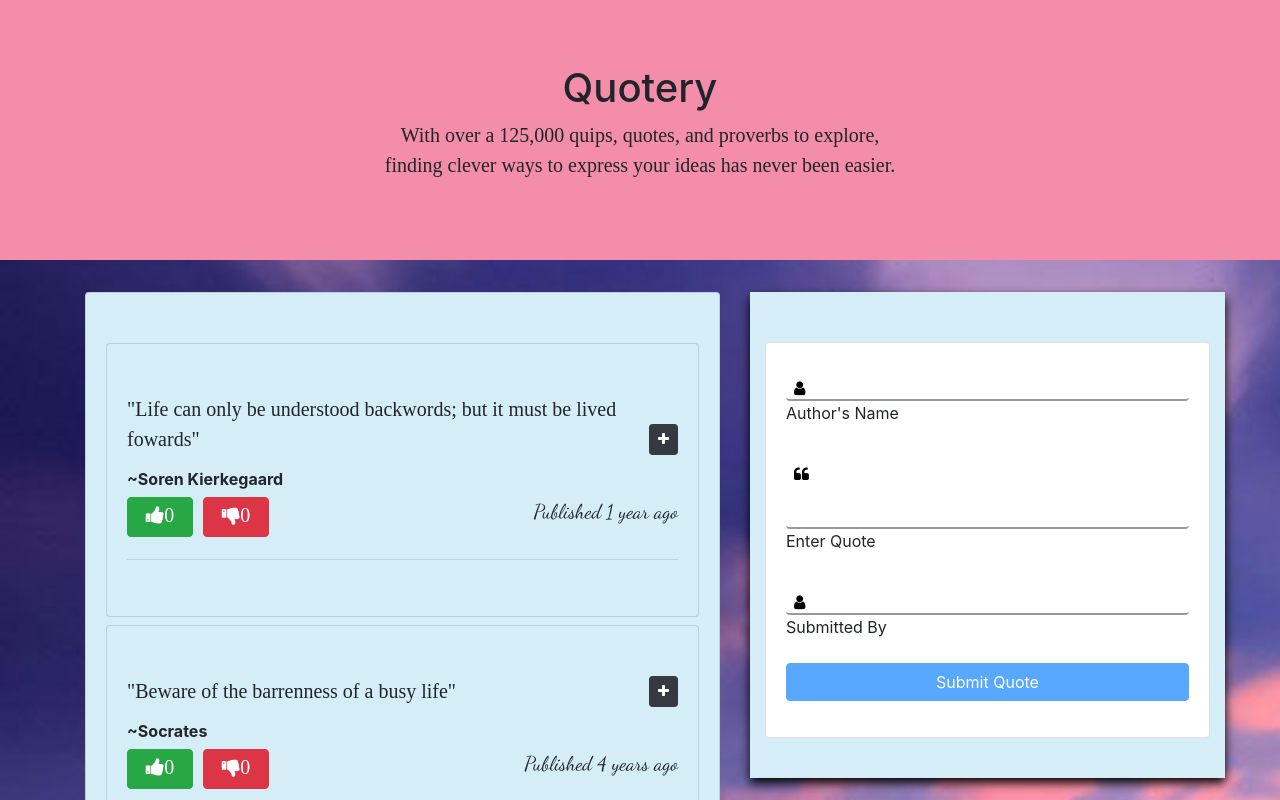
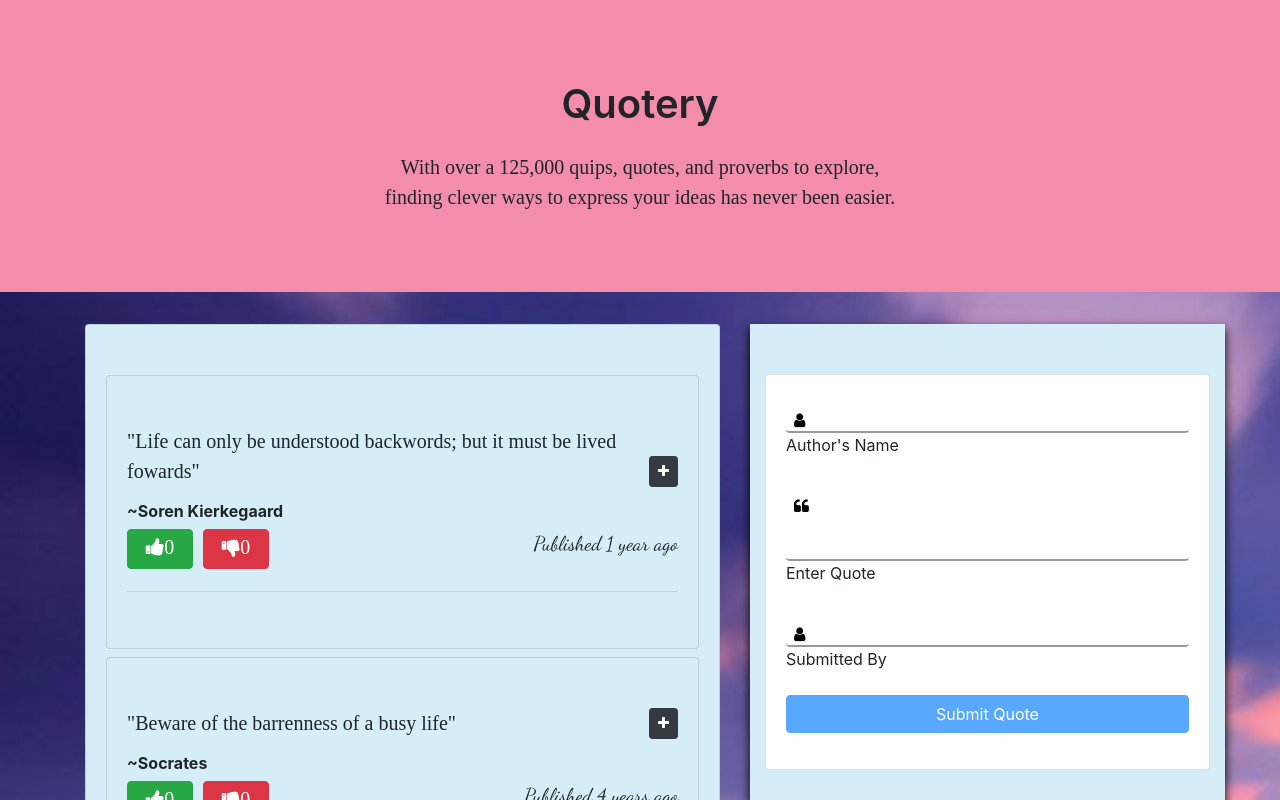
Before and after one commit to Brenda-M/Quotes-Application-with-Angular, an Angular app: page / in a window 1280 px wide. Shown: the top 800 px of the page. Built offline with nearby package versions, Linux system fonts and the light colour scheme; a web font is replaced by a local one.

Commit message:
change line height of jumbotron text

```diff
--- a/src/app/components/quotes/quotes.component.css
+++ b/src/app/components/quotes/quotes.component.css
@@ -14,6 +14,12 @@
   color: black;
   height: 20vh;
   padding-top: 50px;
+}
+
+.title{
+  font-size: 40px;
+  font-weight: 600;
+  line-height: 2;
 }
 
 .card-body {
--- a/src/app/components/quotes/quotes.component.html
+++ b/src/app/components/quotes/quotes.component.html
@@ -1,6 +1,6 @@
-<div class="jumbotron jumbotron-fluid text-center title">
-  <h1>Quotery</h1>
-  <p>With over a 125,000 quips, quotes, and proverbs to explore, <br> finding clever ways to express your ideas has never been easier.</p>
+<div class="jumbotron jumbotron-fluid text-center">
+  <h1 class="title">Quotery</h1>
+  <p class="title-tag">With over a 125,000 quips, quotes, and proverbs to explore, <br> finding clever ways to express your ideas has never been easier.</p>
 </div>
 <div class="container mainbody">
   <div class="row">
```
